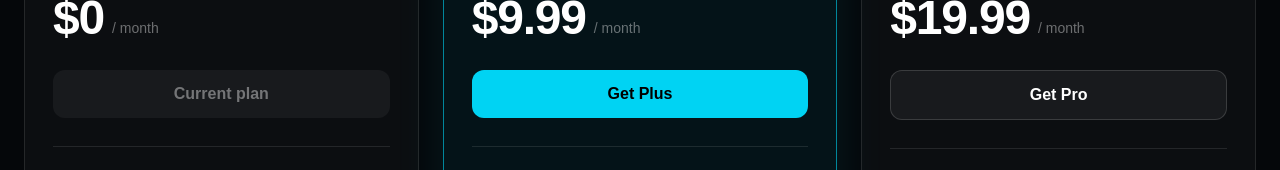
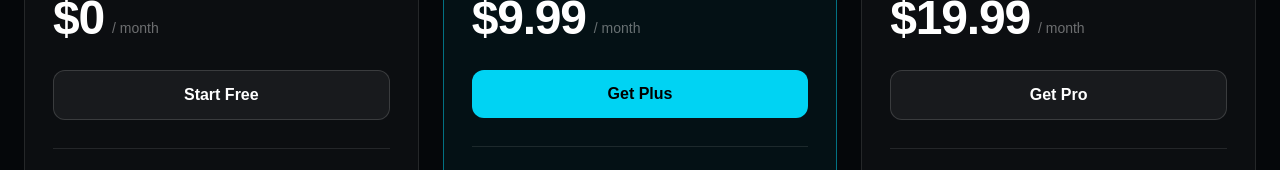
Before and after one commit to HIIIIIIIIIIIIIII13/axon, a Next.js app: page /pricing in a window 1280 px wide. Shown: the part 588-758 px from the top of the page. Built offline with nearby package versions, Linux system fonts and the light colour scheme; no server answers.

Commit message:
Update Axon pricing plan logic

```diff
--- a/app/pricing/page.tsx
+++ b/app/pricing/page.tsx
@@ -1,13 +1,24 @@
 "use client";
 
+import { useEffect, useState } from "react";
 import { useRouter } from "next/navigation";
+import { createClient } from "@/lib/supabase/client";
+
+type PlanName = "free" | "plus" | "pro";
+
+type Profile = {
+  id: string;
+  email: string | null;
+  plan: PlanName;
+  is_admin: boolean;
+};
 
 const plans = [
   {
+    id: "free" as PlanName,
     name: "Free",
     price: "$0",
     description: "Explore Axon and get everyday AI help.",
-    button: "Current plan",
     popular: false,
     features: [
       "Axon AI chat",
@@ -18,10 +29,10 @@ const plans = [
     ],
   },
   {
+    id: "plus" as PlanName,
     name: "Plus",
     price: "$9.99",
     description: "More power for everyday work and creativity.",
-    button: "Get Plus",
     popular: true,
     features: [
       "Everything in Free",
@@ -36,10 +47,10 @@ const plans = [
     ],
   },
   {
+    id: "pro" as PlanName,
     name: "Pro",
     price: "$19.99",
     description: "The most powerful version of Axon.",
-    button: "Get Pro",
     popular: false,
     features: [
       "Everything in Plus",
@@ -57,6 +68,167 @@ const plans = [
 
 export default function PricingPage() {
   const router = useRouter();
+  const supabase = createClient();
+
+  const [profile, setProfile] = useState<Profile | null>(null);
+  const [loading, setLoading] = useState(true);
+  const [changingPlan, setChangingPlan] = useState<PlanName | null>(null);
+
+  useEffect(() => {
+    loadProfile();
+  }, []);
+
+  async function loadProfile() {
+    setLoading(true);
+
+    try {
+      const {
+        data: { user },
+        error: userError,
+      } = await supabase.auth.getUser();
+
+      if (userError || !user) {
+        setProfile(null);
+        return;
+      }
+
+      const { data, error } = await supabase
+        .from("profiles")
+        .select("id, email, plan, is_admin")
+        .eq("id", user.id)
+        .single();
+
+      if (error) {
+        console.error("Profile error:", error);
+        setProfile(null);
+        return;
+      }
+
+      setProfile(data as Profile);
+    } finally {
+      setLoading(false);
+    }
+  }
+
+  async function switchAdminPlan(plan: PlanName) {
+    if (!profile?.is_admin) return;
+
+    setChangingPlan(plan);
+
+    try {
+      const {
+        data: { session },
+      } = await supabase.auth.getSession();
+
+      if (!session) {
+        router.push("/login");
+        return;
+      }
+
+      const response = await fetch("/api/admin/set-plan", {
+        method: "POST",
+        headers: {
+          "Content-Type": "application/json",
+          Authorization: `Bearer ${session.access_token}`,
+        },
+        body: JSON.stringify({
+          plan,
+        }),
+      });
+
+      const data = await response.json();
+
+      if (!response.ok) {
+        alert(data.error || "Could not change your plan.");
+        return;
+      }
+
+      setProfile((current) => {
+        if (!current) return current;
+
+        return {
+          ...current,
+          plan,
+        };
+      });
+    } catch (error) {
+      console.error("Plan switch error:", error);
+      alert("Could not change your plan.");
+    } finally {
+      setChangingPlan(null);
+    }
+  }
+
+  function handlePlanClick(plan: PlanName) {
+    if (!profile) {
+      router.push("/login");
+      return;
+    }
+
+    if (profile.plan === plan) {
+      return;
+    }
+
+    if (profile.is_admin) {
+      switchAdminPlan(plan);
+      return;
+    }
+
+    if (plan === "free") {
+      alert(
+        "Downgrading will be added when we connect subscription management."
+      );
+      return;
+    }
+
+    alert(
+      `${plan === "plus" ? "Plus" : "Pro"} checkout will be connected next.`
+    );
+  }
+
+  function getButtonText(plan: PlanName) {
+    if (loading) {
+      return "Loading...";
+    }
+
+    if (!profile) {
+      if (plan === "free") {
+        return "Start Free";
+      }
+
+      return plan === "plus" ? "Get Plus" : "Get Pro";
+    }
+
+    if (profile.plan === plan) {
+      return "Current plan";
+    }
+
+    if (profile.is_admin) {
+      if (changingPlan === plan) {
+        return "Switching...";
+      }
+
+      return `Switch to ${
+        plan.charAt(0).toUpperCase() + plan.slice(1)
+      }`;
+    }
+
+    if (plan === "free") {
+      return "Free";
+    }
+
+    return plan === "plus" ? "Upgrade to Plus" : "Upgrade to Pro";
+  }
+
+  function isDisabled(plan: PlanName) {
+    if (loading) return true;
+
+    if (profile?.plan === plan) return true;
+
+    if (changingPlan !== null) return true;
+
+    return false;
+  }
 
   return (
     <main className="min-h-screen bg-[#05070a] text-white">
@@ -77,12 +249,27 @@ export default function PricingPage() {
           </span>
         </button>
 
+        <div className="flex items-center gap-3">
+          {profile && (
+            <div className="hidden rounded-xl border border-white/10 bg-white/5 px-4 py-2 text-right sm:block">
+              <p className="max-w-52 truncate text-xs text-white/60">
+                {profile.email}
+              </p>
+
+              <p className="text-xs font-semibold text-cyan-300">
+                {profile.plan.toUpperCase()}
+                {profile.is_admin ? " · ADMIN" : ""}
+              </p>
+            </div>
+          )}
+
           <button
             onClick={() => router.push("/")}
             className="rounded-xl border border-white/10 px-4 py-2 text-sm text-white/70 transition hover:bg-white/5 hover:text-white"
           >
             Back to Axon
           </button>
+        </div>
       </header>
 
       {/* Hero */}
@@ -93,13 +280,21 @@ export default function PricingPage() {
 
         <h1 className="text-4xl font-bold tracking-tight md:text-6xl">
           Unlock more with{" "}
-          <span className="text-cyan-300">Axon</span>
+          <span className="text-cyan-300">
+            Axon
+          </span>
         </h1>
 
         <p className="mx-auto mt-5 max-w-2xl text-base text-white/50 md:text-lg">
           Start free. Upgrade when you want more intelligence, more tools,
           and more ways to create.
         </p>
+
+        {profile?.is_admin && (
+          <div className="mx-auto mt-5 w-fit rounded-xl border border-purple-400/20 bg-purple-400/5 px-4 py-2 text-sm text-purple-300">
+            Admin mode — you can switch plans without payment.
+          </div>
+        )}
 
         <div className="mt-6 inline-flex rounded-full border border-white/10 bg-white/5 p-1">
           <div className="rounded-full bg-white/10 px-5 py-2 text-sm">
@@ -114,23 +309,37 @@ export default function PricingPage() {
 
       {/* Plans */}
       <section className="mx-auto grid max-w-7xl gap-6 px-6 pb-20 md:grid-cols-3">
-        {plans.map((plan) => (
+        {plans.map((plan) => {
+          const isCurrent =
+            profile?.plan === plan.id;
+
+          return (
             <div
-            key={plan.name}
+              key={plan.id}
               className={`relative flex flex-col rounded-3xl border p-7 ${
-              plan.popular
-                ? "border-cyan-400/60 bg-cyan-400/[0.06] shadow-[0_0_50px_rgba(34,211,238,0.10)]"
+                isCurrent
+                  ? "border-cyan-400 bg-cyan-400/[0.08] shadow-[0_0_55px_rgba(34,211,238,0.12)]"
+                  : plan.popular
+                  ? "border-cyan-400/50 bg-cyan-400/[0.05]"
                   : "border-white/10 bg-white/[0.03]"
               }`}
             >
-            {plan.popular && (
+              {isCurrent ? (
+                <div className="absolute -top-3 left-1/2 -translate-x-1/2 rounded-full bg-cyan-400 px-4 py-1 text-xs font-bold text-black">
+                  CURRENT PLAN
+                </div>
+              ) : (
+                plan.popular && (
                   <div className="absolute -top-3 left-1/2 -translate-x-1/2 rounded-full bg-cyan-400 px-4 py-1 text-xs font-bold text-black">
                     MOST POPULAR
                   </div>
+                )
               )}
 
               <div>
-              <h2 className="text-2xl font-bold">{plan.name}</h2>
+                <h2 className="text-2xl font-bold">
+                  {plan.name}
+                </h2>
 
                 <p className="mt-2 min-h-12 text-sm leading-6 text-white/45">
                   {plan.description}
@@ -148,23 +357,19 @@ export default function PricingPage() {
               </div>
 
               <button
-              disabled={plan.name === "Free"}
-              onClick={() => {
-                if (plan.name !== "Free") {
-                  alert(
-                    `${plan.name} payments will be connected next.`
-                  );
+                disabled={isDisabled(plan.id)}
+                onClick={() =>
+                  handlePlanClick(plan.id)
                 }
-              }}
                 className={`mt-7 w-full rounded-xl px-4 py-3 font-semibold transition ${
-                plan.popular
+                  isCurrent
+                    ? "cursor-default bg-white/5 text-white/40"
+                    : plan.popular
                     ? "bg-cyan-400 text-black hover:bg-cyan-300"
-                  : plan.name === "Free"
-                  ? "cursor-default bg-white/5 text-white/40"
                     : "border border-white/15 bg-white/5 hover:bg-white/10"
-              }`}
+                } disabled:cursor-not-allowed disabled:opacity-60`}
               >
-              {plan.button}
+                {getButtonText(plan.id)}
               </button>
 
               <div className="my-7 h-px bg-white/10" />
@@ -174,7 +379,8 @@ export default function PricingPage() {
               </p>
 
               <div className="space-y-4">
-              {plan.features.map((feature) => (
+                {plan.features.map(
+                  (feature) => (
                     <div
                       key={feature}
                       className="flex items-start gap-3 text-sm text-white/70"
@@ -183,18 +389,23 @@ export default function PricingPage() {
                         ✓
                       </div>
 
-                  <span>{feature}</span>
+                      <span>
+                        {feature}
+                      </span>
                     </div>
-              ))}
+                  )
+                )}
               </div>
             </div>
-        ))}
+          );
+        })}
       </section>
 
-      {/* Bottom message */}
+      {/* Bottom */}
       <section className="border-t border-white/10 px-6 py-10 text-center">
         <p className="text-sm text-white/35">
-          Cancel anytime. Plus and Pro payments are not active yet.
+          Plus and Pro payments are not active yet. We&apos;ll connect secure
+          checkout next.
         </p>
       </section>
     </main>
```
Lines whose indentation alone changed are shown as unchanged.
